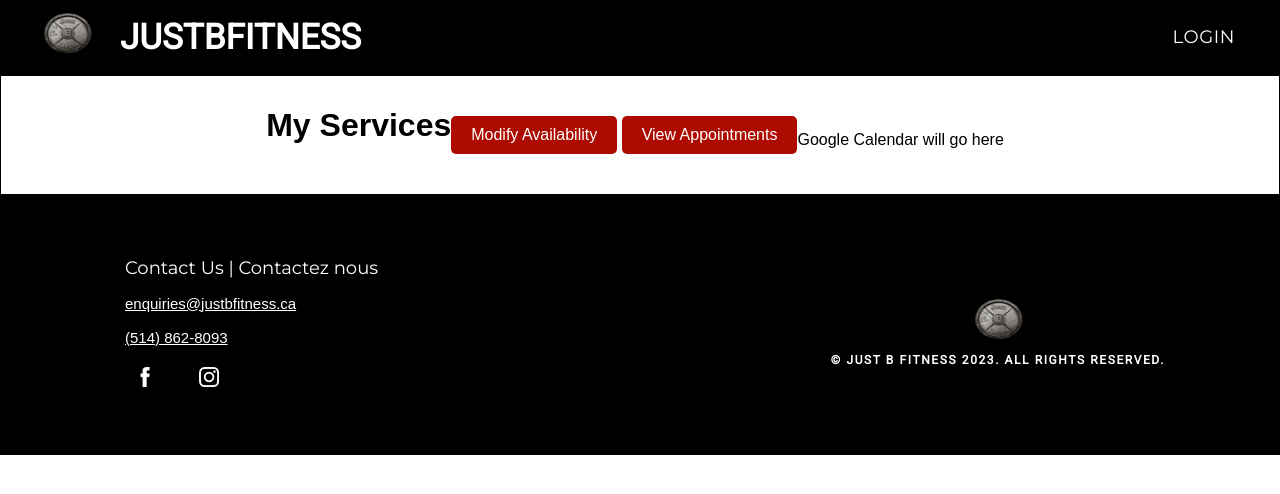
After one commit to Nabil-Rn/System_Development_Project, a PHP site: page /Views/Admin/index.php in a window 1280 px wide. The commit adds this page. Shown: the top 494 px of the page. Run offline with PHP 8.4, Linux system fonts and the light colour scheme.

Commit message:
Admin dashboard, and empty files (UI incomplete)

```diff
--- /dev/null
+++ b/MVC/CSS/admin_page_styles.css
@@ -0,0 +1,3 @@
+/*
+    Admin Pages
+*/
--- a/MVC/CSS/home.css
+++ b/MVC/CSS/home.css
@@ -1,24 +1,24 @@
-body{
-	margin:0;
-	padding:0;
+body {
+  margin: 0;
+  padding: 0;
   overflow-x: hidden;
 }
 
-*{
+* {
   box-sizing: border-box;
-	margin:0;
-	padding:0;
+  margin: 0;
+  padding: 0;
   font-family: 'Oswald', sans-serif;
 }
 
 /* header */
-header{
+header {
   left: 0px;
-	top:0px;
+  top: 0px;
   width: 100%;
   z-index: 10;
   background-color: #000000;
-	padding:15px 15px;
+  padding: 15px 15px;
 }
 
 
@@ -46,11 +46,12 @@ header{
 .logo-image {
   width: 55px;
   height: 40px;
-  margin: 15px 15px 0 30px ;
+  margin: 15px 15px 0 30px;
   align-items: center;
 }
 
-.logo-container, .icon-container {
+.logo-container,
+.icon-container {
   display: flex;
   align-items: center;
 }
@@ -115,7 +116,8 @@ header{
   border: 1px black solid;
   position: relative;
   border-radius: 10px;
-	padding: 15px; /* Reduced padding */
+  padding: 15px;
+  /* Reduced padding */
 }
 
 
@@ -182,7 +184,7 @@ header{
   font-family: 'Montserrat', sans-serif;
   font-weight: bold;
   text-align: center;
-  padding:5px;
+  padding: 5px;
 }
 
 .label {
@@ -316,7 +318,7 @@ footer {
   margin: 50px auto;
   padding: 20px;
   padding-left: 100px;
-	padding-right:100px;
+  padding-right: 100px;
   box-shadow: 0 0 10px rgba(0, 0, 0, 0.1);
 }
 
@@ -369,3 +371,39 @@ footer {
 .form-group button:hover {
   background-color: #D9534F;
 }
+
+/* Admin Dashboard (Design and Spacing is a mess, will work on that after all admin pages are setup!) */
+
+.admin-container {
+  text-align: center;
+}
+
+.admin-buttons {
+  margin-top: 20px;
+}
+
+.admin-button {
+  padding: 10px 20px;
+  background: #AE0B00;
+  color: white;
+  border: none;
+  border-radius: 5px;
+  cursor: pointer;
+  text-align: center;
+  display: inline-block;
+  text-decoration: none;
+  transition: background 0.3s ease;
+}
+
+.left-admin-button {
+  margin-right: 10px;
+}
+
+.right-admin-button {
+  margin-left: 10px;
+}
+
+/* Basically an empty div that will hold the API calendar API in the future */
+.admin-calendar-placeholder {
+  margin-top: 30px;
+}
--- /dev/null
+++ b/MVC/Views/Admin/index.php
@@ -0,0 +1,32 @@
+<!DOCTYPE html>
+<html lang="en">
+
+<head>
+    <meta charset="UTF-8">
+    <meta name="viewport" content="width=device-width, initial-scale=1.0">
+    <title>Admin Dashboard - JUSTBFITNESS</title>
+    <link rel="stylesheet" href="../../CSS/home.css">
+    <link rel="shortcut icon" href="assets/favicon.ico">
+    <link rel="stylesheet" href="https://fonts.googleapis.com/css?family=Roboto&display=swap">
+    <link rel="stylesheet" href="https://fonts.googleapis.com/css?family=Montserrat&display=swap">
+</head>
+
+<body>
+    <?php include_once "../../navbar.php"; ?>
+    <div class="container">
+        <h1>My Services</h1> <br/>
+        <div class="admin-buttons">
+            <a href="modify_availability.php" class="admin-button">Modify Availability</a>
+            <a href="view_appointments.php" class="admin-button">View Appointments</a>
+        </div>
+        <div class="admin-calendar-placeholder">
+            <!-- Placeholder for the Google Calendar API shown in Figma -->
+            <p>Google Calendar will go here</p>
+        </div>
+    </div>
+
+    <footer>
+    <?php include '../../footer.php'; ?>
+    </footer>
+
+</body>
```
Also changed, not shown: MVC/Views/Admin/modify_availability.php (added), MVC/Views/Admin/view_appointments.php (added), 1 other file. Lines whose indentation alone changed are shown as unchanged.
